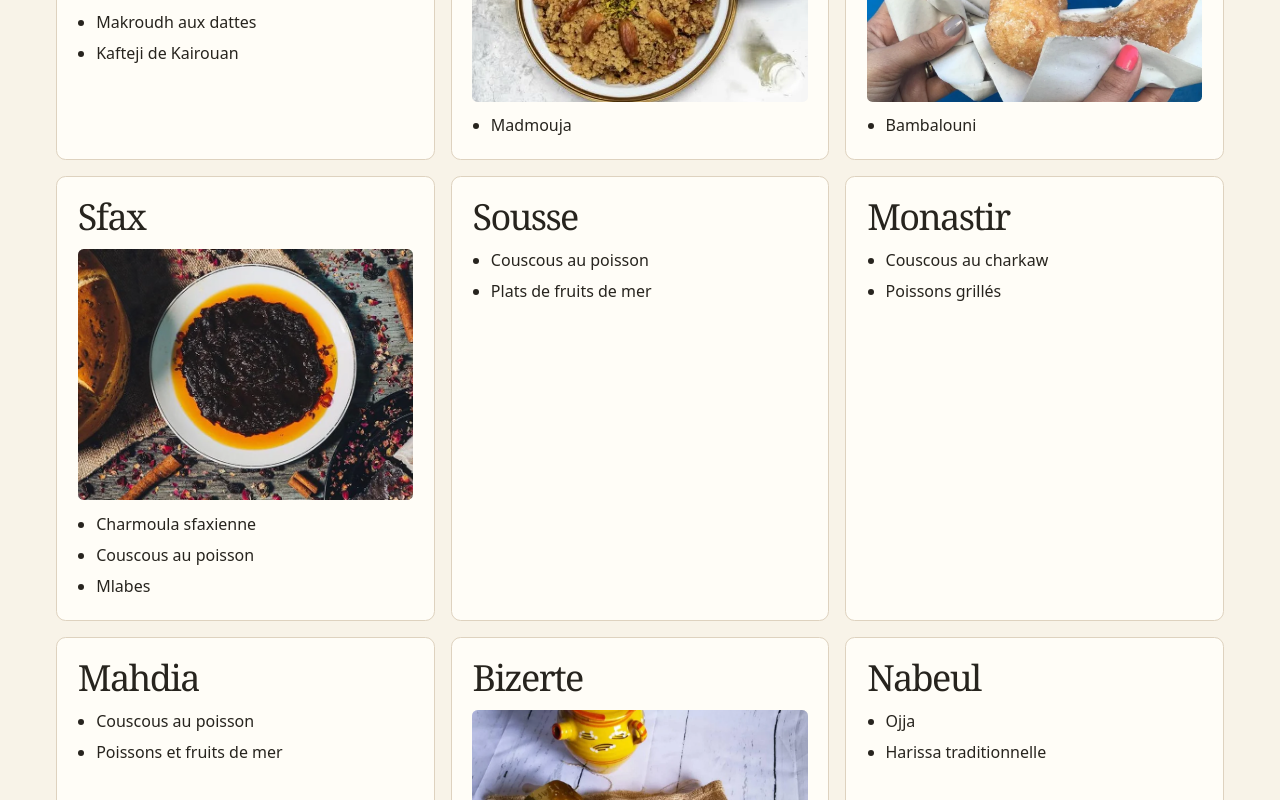
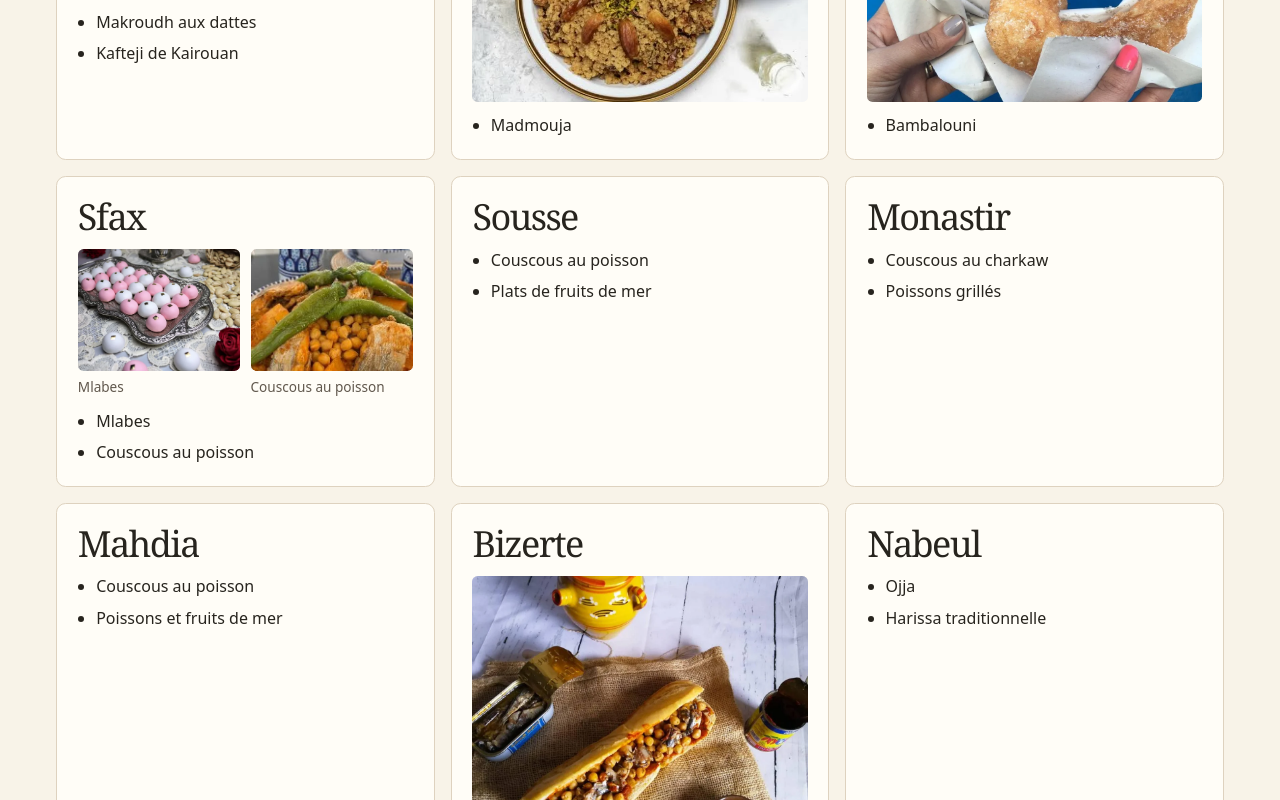
Before and after one commit to Soulaima11/a-table-en-tunisie, a Next.js app: page /tour-de-tunisie in a window 1280 px wide. Shown: the part 601-1401 px from the top of the page. Built offline with nearby package versions, Linux system fonts and the light colour scheme; no server answers.

Commit message:
Update the Sfax specialties and photos

```diff
--- a/app/data/tour-tunisie.ts
+++ b/app/data/tour-tunisie.ts
@@ -1,14 +1,15 @@
 import type { StaticImageData } from "next/image";
 import bambalouni from "../../public/tour/bambalouni.webp";
 import borzgane from "../../public/tour/borzgane.webp";
-import charmoula from "../../public/tour/charmoula.webp";
 import chrihaKarmous from "../../public/tour/chriha-karmous.webp";
 import couscousMedenine from "../../public/tour/couscous-medenine.webp";
 import couscousPoulpe from "../../public/tour/couscous-poulpe.webp";
+import couscousPoissonSfax from "../../public/tour/couscous-poisson-sfax.webp";
 import garnGhzel from "../../public/tour/garn-ghzel.webp";
 import kaakWarka from "../../public/tour/kaak-warka.webp";
 import kaftejiKairouan from "../../public/tour/kafteji-kairouan.webp";
 import madmouja from "../../public/tour/madmouja.webp";
+import mlabesSfax from "../../public/tour/mlabes-sfax.webp";
 import makroudhKairouan from "../../public/tour/makroudh-kairouan.webp";
 import mtabga from "../../public/tour/mtabga.webp";
 import rouzJerbi from "../../public/tour/rouz-jerbi.webp";
@@ -41,9 +42,10 @@ export const escales: Escale[] = [
   { id: "sidi-bou-said", nom: "Sidi Bou Saïd", specialites: [
     "Bambalouni",
   ], photos: [{ image: bambalouni, description: "Deux bambalounis saupoudrés de sucre dans du papier." }] },
-  { id: "sfax", nom: "Sfax", specialites: [
-    "Charmoula sfaxienne", poisson, "Mlabes",
-  ], photos: [{ image: charmoula, description: "Charmoula sfaxienne dans une assiette, avec du pain et de la cannelle." }] },
+  { id: "sfax", nom: "Sfax", specialites: ["Mlabes", poisson], photos: [
+    { image: mlabesSfax, description: "Mlabes roses et blancs sur un plateau.", legende: "Mlabes" },
+    { image: couscousPoissonSfax, description: "Couscous au poisson avec des pois chiches et des piments verts.", legende: poisson },
+  ] },
   { id: "sousse", nom: "Sousse", specialites: [poisson, "Plats de fruits de mer"] },
   { id: "monastir", nom: "Monastir", specialites: ["Couscous au charkaw", "Poissons grillés"] },
   { id: "mahdia", nom: "Mahdia", specialites: [poisson, "Poissons et fruits de mer"] },
```
Also changed, not shown: public/tour/couscous-poisson-sfax.webp (added), public/tour/mlabes-sfax.webp (added).
